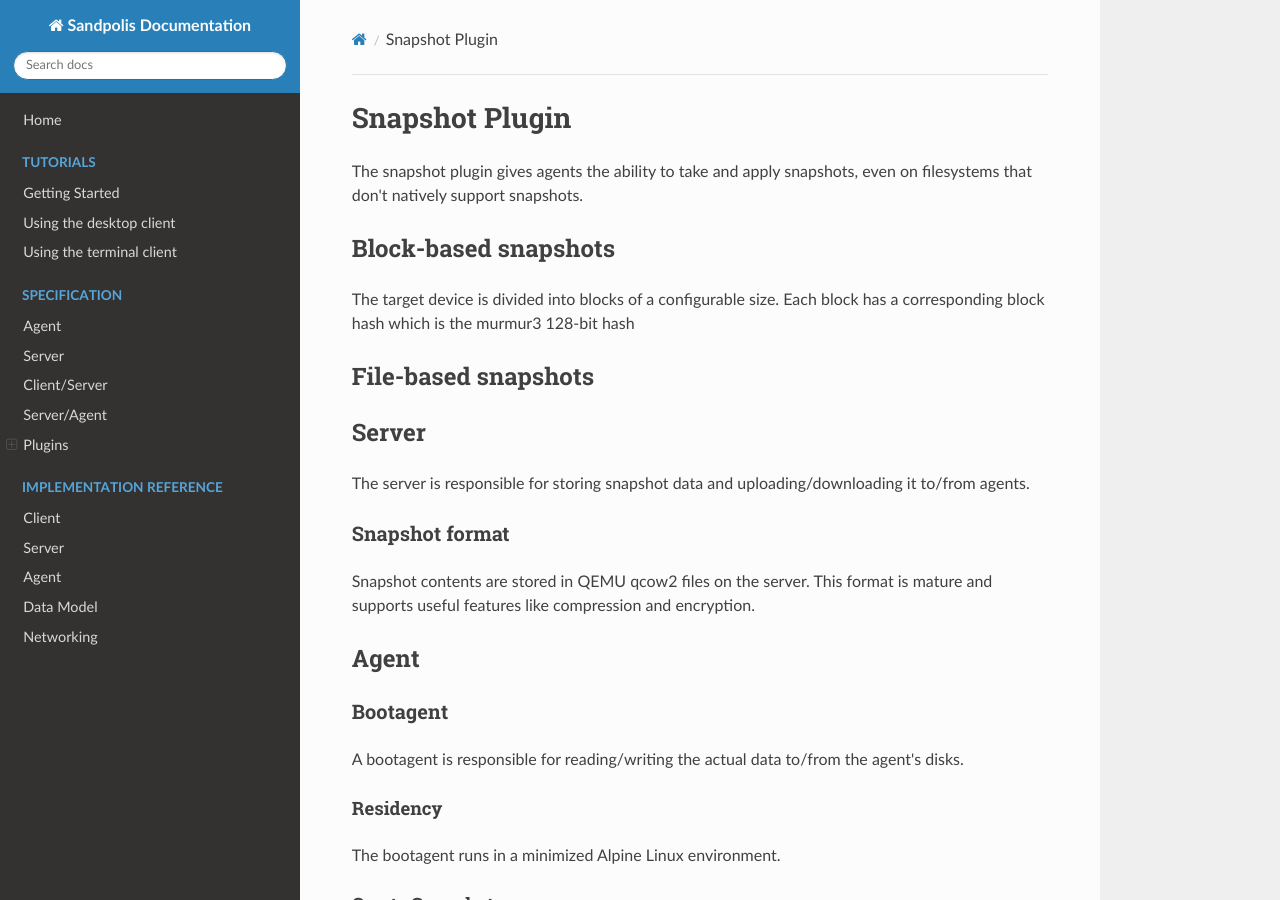
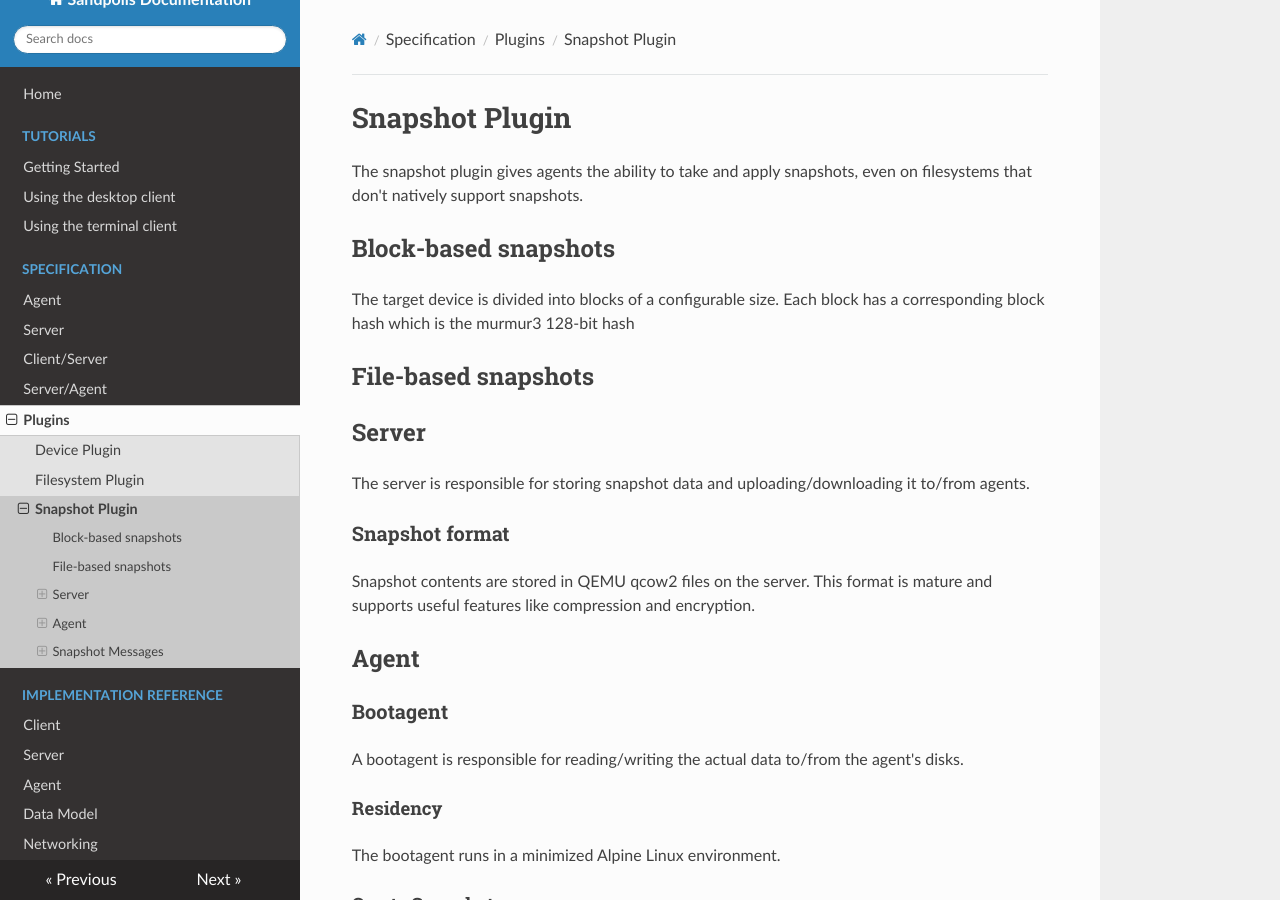
Before and after one commit to sandpolis/docs, an MkDocs documentation site: the page built from docs/specification/plugins/snapshot.md, in a window 1280 px wide and 900 px high. Built offline with MkDocs 1.6.1, drawn with Linux system fonts in a browser that asks for light colours; nearby versions of some CDN libraries; some of the changed lines change nothing that is shown.

Commit message:
Fix plugins path

```diff
--- a/mkdocs.yml
+++ b/mkdocs.yml
@@ -11,9 +11,9 @@
     - Client/Server: specification/clientserver.md
     - Server/Agent: specification/serveragent.md
     - Plugins:
-      - Device Plugin: specification/plugin/device.md
-      - Filesystem Plugin: specification/plugin/filesystem.md
-      - Snapshot Plugin: specification/plugin/snapshot.md
+      - Device Plugin: specification/plugins/device.md
+      - Filesystem Plugin: specification/plugins/filesystem.md
+      - Snapshot Plugin: specification/plugins/snapshot.md
   - Implementation Reference:
     - Client: application/client.md
     - Server: application/server.md
```
